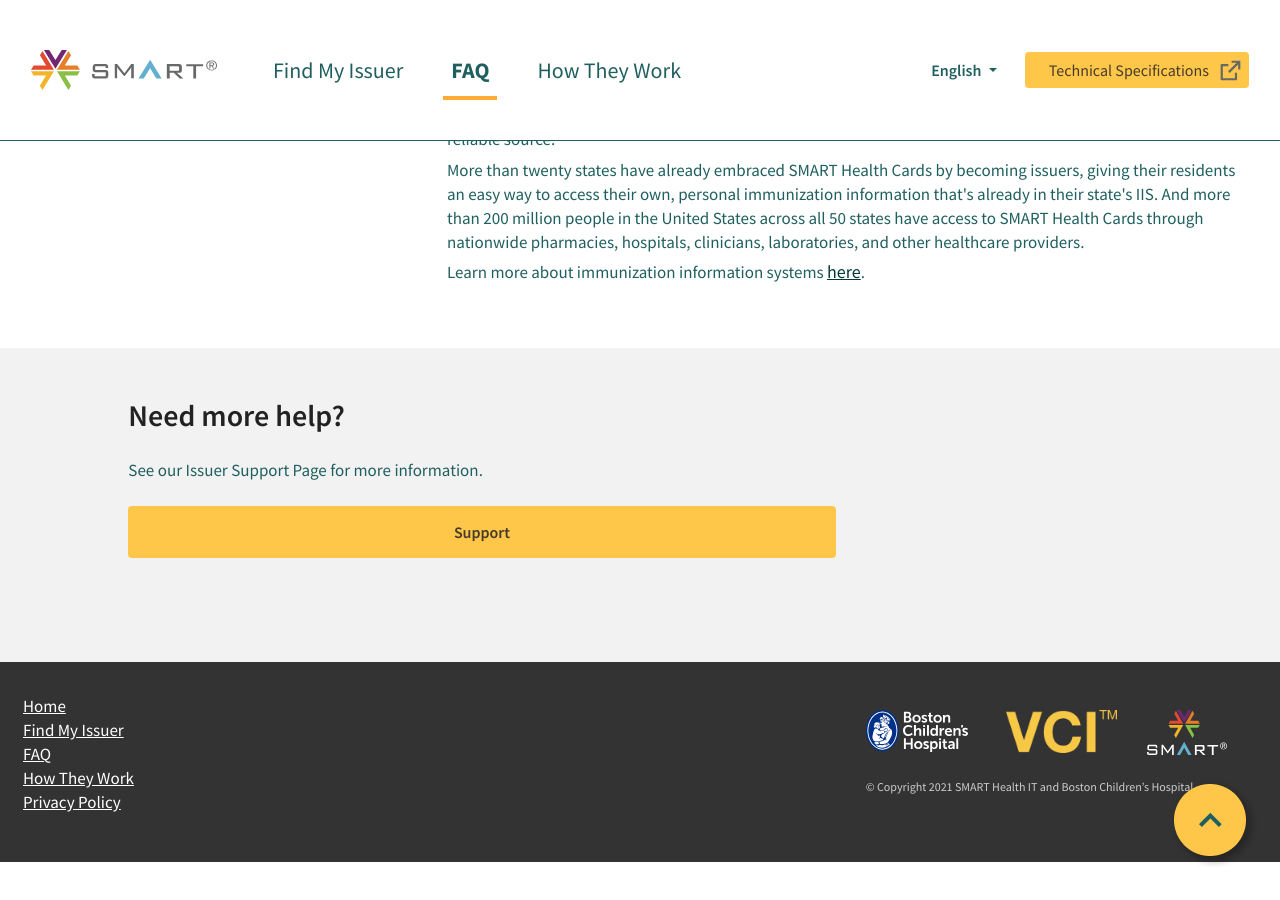
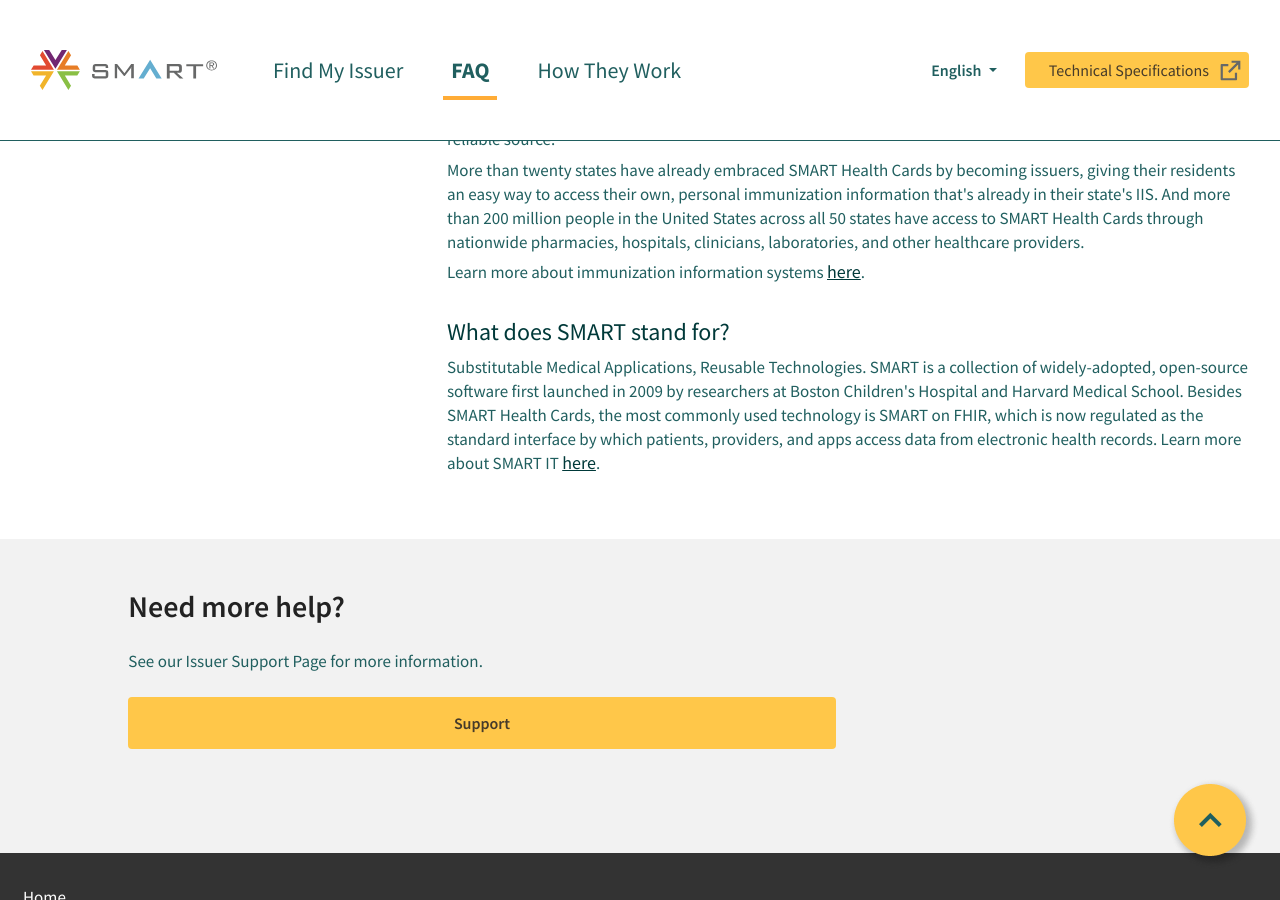
Before and after one commit to smart-health-cards/staging, a Jekyll site: the page built from en/faq.html, in a window 1280 px wide and 900 px high, scrolled down 9126 px. Built offline with Jekyll 4.4.1, drawn with Linux system fonts in a browser that asks for light colours; before the commit the page ends 9988 px from its top, so only the background shows below that; some of the changed text lies outside the part shown.

Commit message:
Adds new FAQ

```diff
--- a/en/faq.html
+++ b/en/faq.html
@@ -176,6 +176,9 @@
                             </li>
                             <li>
                                 <a href="#how-do-IIS-registries-work-in-the-United-States">How do IIS registries work in the United States?</a>
+                            </li>
+                            <li>
+                                <a href="#What-does-smart-stand-for">What does SMART stand for?</a>
                             </li>
                         </ul>
                     </div>
@@ -749,6 +752,17 @@
                         </p>
                     </div>
                 </div>
+                <div class="row mt-3">
+                    <div class="col-12">
+                        <a name="What-does-smart-stand-for" class="anchor"></a>
+                        <p class="question">
+                            <a href="faq.html#What-does-smart-stand-for" class="question">What does SMART stand for?</a>
+                        </p>
+                        <p class="answer">
+                            Substitutable Medical Applications, Reusable Technologies. SMART is a collection of widely-adopted, open-source software first launched in 2009 by researchers at Boston Children's Hospital and Harvard Medical School. Besides SMART Health Cards, the most commonly used technology is SMART on FHIR, which is now regulated as the standard interface by which patients, providers, and apps access data from electronic health records. Learn more about SMART IT <a href="https://smarthealthit.org/about-smart-2/" target="_blank">here</a>.
+                        </p>
+                    </div>
+                </div>
             </div>
           </div><!-- / .row -->
         </div> <!-- / .container -->
```
